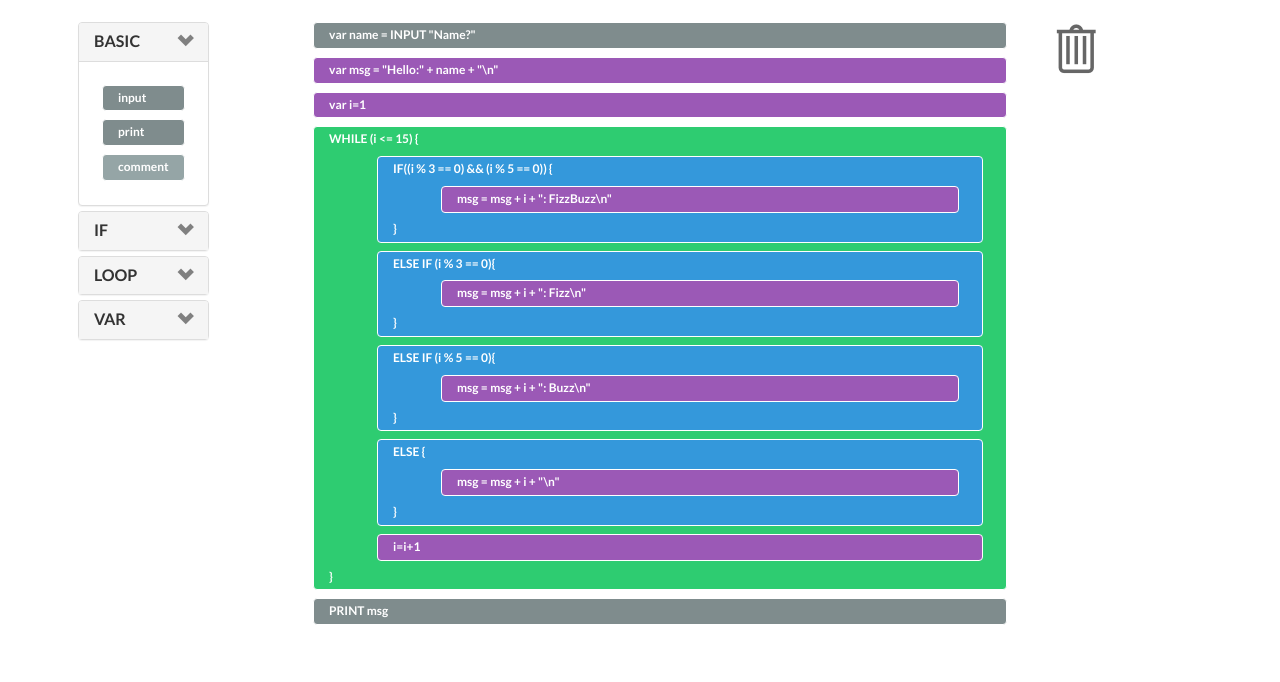
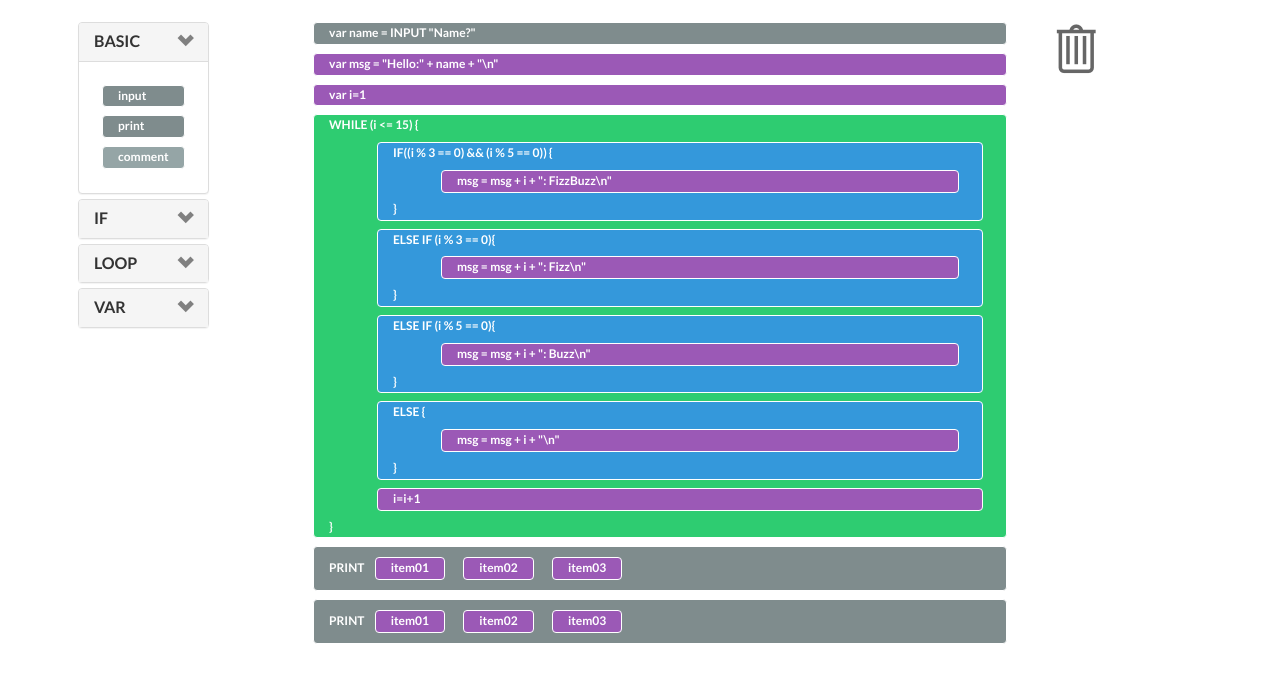
Before and after one commit to ycatch/SoraMame.Block, a plain HTML site: page block-editor.html in a window 1280 px wide. Shown: the part 56-738 px from the top of the page. Drawn offline with nearby package versions, Linux system fonts and the light colour scheme; a script that the page names is missing.

Commit message:
add inline-block. yeah!

```diff
--- a/block-editor.html
+++ b/block-editor.html
@@ -33,7 +33,7 @@
 
 	<div class="container">
 
-		<!-- Static navbar -->
+		<!-- Start Static navbar -->
 		<div class="navbar navbar-inverse navbar-embossed navbar-fixed-top" role="navigation">
 			<div class="container-fluid">
 			  <div class="navbar-header">
@@ -68,12 +68,12 @@
 				</ul>
 			  </div><!--/.nav-collapse -->
 			</div><!--/.container-fluid -->
-		</div>
+		</div><!-- End Static navbar -->
 
 		<!-- Main component -->
 		<div class="row">
 
-		<!-- start code pallet -->
+			<!-- start code palette -->
 			<div class="col-md-2">
 			<div class="sidebar-nav affix" role="complementary">
 			  <div class="panel-group" id="accordion">
@@ -153,17 +153,20 @@
 				  <div id="collapse14" class="panel-collapse collapse">
 					<div class="panel-body">
 						<ol class="pallet-code block connect-area">
-							<li class="var-block">yokohama</li>
-							<li class="var-block">shimizu</li>
+							<li class="var-block item-block">item0a</li>
+						</ol>
+						<ol class="pallet-code block connect-area">
+							<li class="var-block item-block">item0b</li>
 						</ol>
 					</div>
 				  </div>
 				</div><!-- end panel -->
 			  </div><!-- panel-group -->
 			</div>
-			</div><!-- end code pallet -->
+			</div>
+			<!-- end code palette -->
 
-		<!-- Main Edit Area -->
+			<!-- Main Edit Area -->
 			<div class="col-md-8">
 				<ol class="block connect-area">
 					<li  class="basic-block">
@@ -221,12 +224,26 @@
 						}
 					</li>
 					<li class="basic-block">
-						PRINT msg
+						PRINT
+						<ol class="item-block">
+							<li class="var-block item-block">item01</li>
+							<li class="var-block item-block">item02</li>
+							<li class="var-block item-block">item03</li>
+						</ol>
+					</li>
+					<li class="basic-block">
+						PRINT
+						<ol class="item-block">
+							<li class="var-block item-block">item01</li>
+							<li class="var-block item-block">item02</li>
+							<li class="var-block item-block">item03</li>
+						</ol>
 					</li>
 				</ol>
 			</div>
+			<!-- end of Main Edit Area-->
 
-		<!-- trash area-->
+			<!-- trash area-->
 			<div class="col-md-2">
 				<div class="sidebar-nav affix" role="complementary"
 					data-toggle="tooltip" data-placement="top" title="double-click:clear">
@@ -236,6 +253,7 @@
 					</ol>
 				</div>
 			</div>
+			<!-- end of trash area-->
 		</div>
 		<!-- end row -->
     </div>
--- a/lib/css/jquery-sortable.css
+++ b/lib/css/jquery-sortable.css
@@ -16,9 +16,9 @@
 
 .block li {
 	cursor: move;
-	display: block;
-	margin: 8px;
-	padding: 4px 15px;
+	list-style: none;
+	margin: 8px 8px 8px 8px;
+	padding: 2px 15px 2px 15px;
 	font-size: 12px;
 	font-weight: bold;
 	line-height: 1.4;
@@ -31,7 +31,8 @@
 }
 
 .block li:hover{
-	padding: 2px 17px 6px 13px; /* for float effect*/
+	margin: 6px 8px 10px 8px; /* for float effect*/
+	padding: 0px 17px 4px 13px; /* for float effect*/
 	font-weight: bold;
 	box-shadow: 2px 2px 2px 2px gray;
     -webkit-box-shadow: 2px 2px 2px 2px gray;
@@ -59,6 +60,13 @@
 	border-right: none;
 }
 
+/** in-line Block type **/
+.item-block {
+	cursor: move;
+	display: inline-block;
+    margin: 0px;
+    padding: 0px;
+}
 
 /** Code-Pallete **/
 
@@ -107,27 +115,30 @@ a.trash:hover {
 /** http://designmodo.github.io/Flat-UI/ **/
 
 /* Basic */
-
 .basic-block {
 	background-color: #7f8c8d; /* Asbestos */
 	color: White;
 }
 
+/* Comment */
 .comment-block {
 	background-color: #95a5a6; /* Concrete */
 	color: White;
 }
 
+/* IF */
 .if-block {
 	background-color: #3498db; /* Peter river */
 	color: White;
 }
 
+/* Loop */
 .loop-block {
 	background-color: #2ecc71; /* Emerald */
 	color: White;
 }
 
+/* Var */
 .var-block {
 	background-color: #9b59b6; /* Amethyst */
 	color: White;
```
